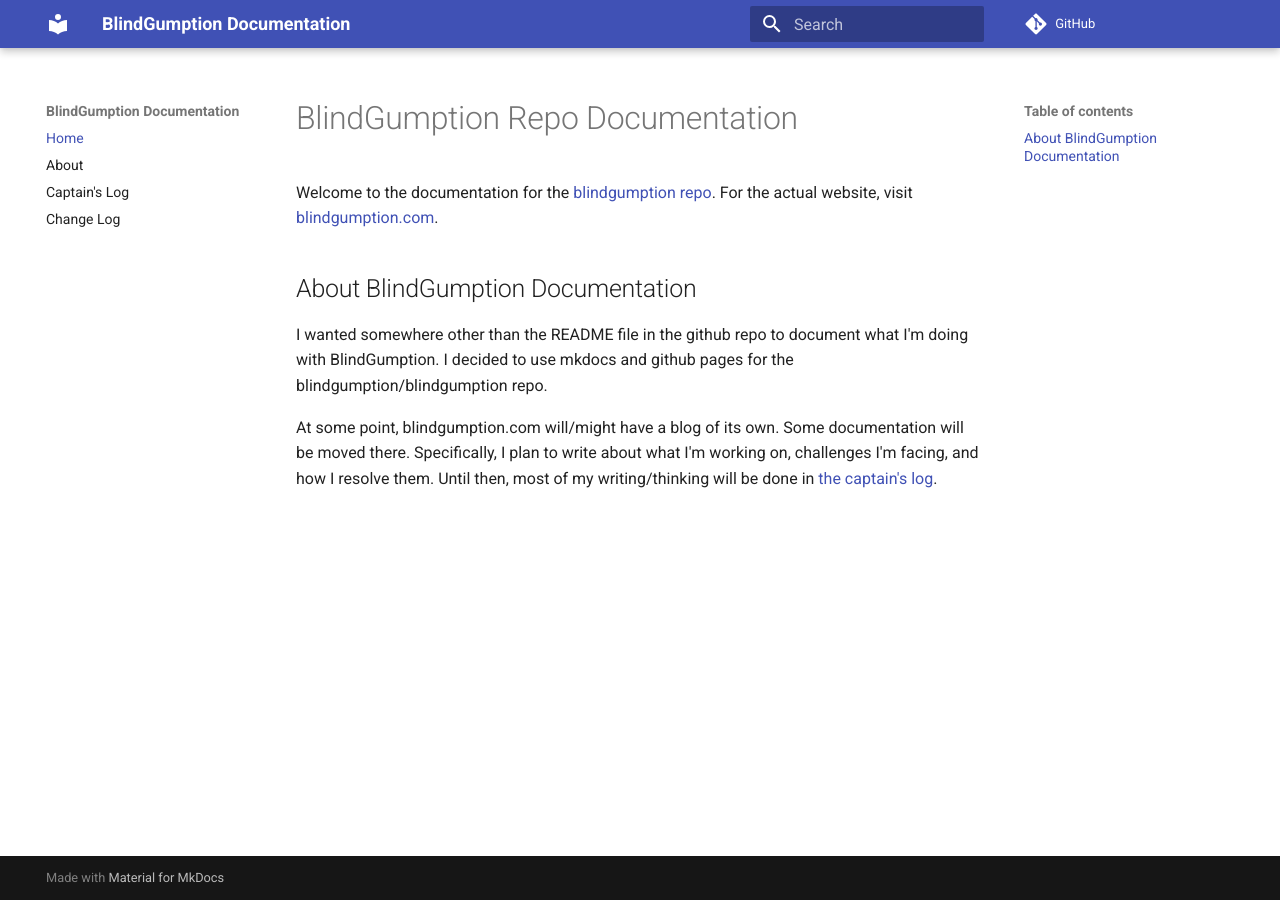
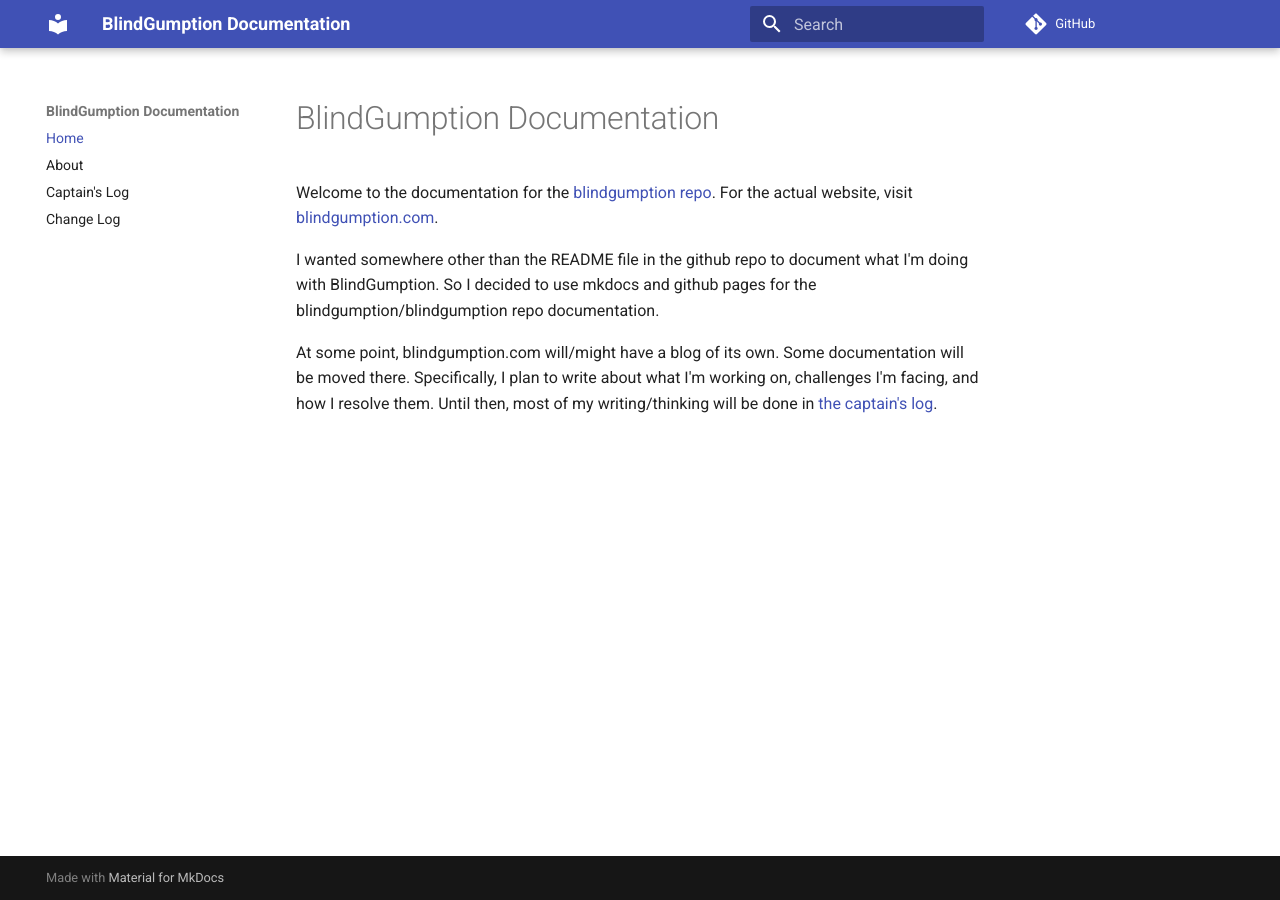
Before and after one commit to blindgumption/blindgumption, an MkDocs documentation site: the page built from docs/index.md, in a window 1280 px wide. Built offline with MkDocs 1.6.1 and Material for MkDocs 9.7.7, drawn with Linux system fonts in a browser that asks for light colours; comment, search, counter and statistics services are not loaded.

Commit message:
small change to check github action for mkdocs and pages

```diff
--- a/docs/index.md
+++ b/docs/index.md
@@ -1,14 +1,12 @@
-# BlindGumption Repo Documentation
+# BlindGumption Documentation
 
 Welcome to the documentation for the
 [blindgumption repo](https://github.com/blindgumption/blindgumption/).
 For the actual website, visit
 [blindgumption.com](https://blindgumption.com).
 
-## About BlindGumption Documentation
-
 I wanted somewhere other than the README file in the github repo to document what I'm doing with BlindGumption.
-I decided to use mkdocs and github pages for the blindgumption/blindgumption repo.
+So I decided to use mkdocs and github pages for the blindgumption/blindgumption repo documentation.
 
 At some point, blindgumption.com will/might have a blog of its own.  Some documentation will be moved there.  Specifically, I plan to write about what I'm working on, challenges I'm facing, and how I resolve them.
 Until then, most of my writing/thinking will be done in
```
